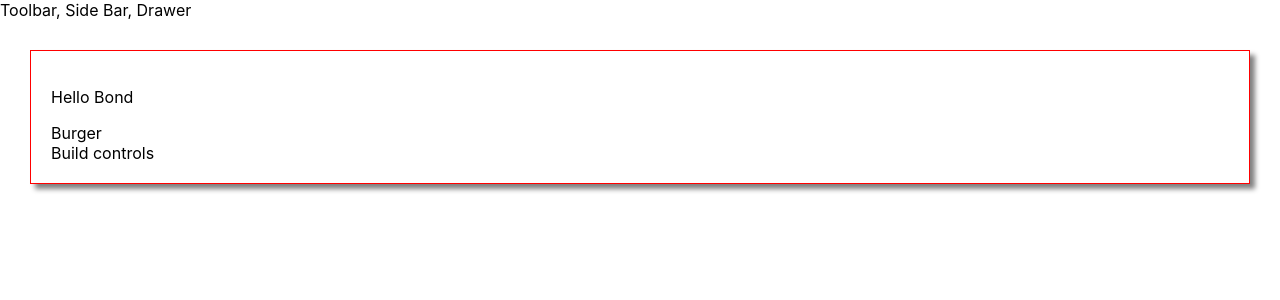
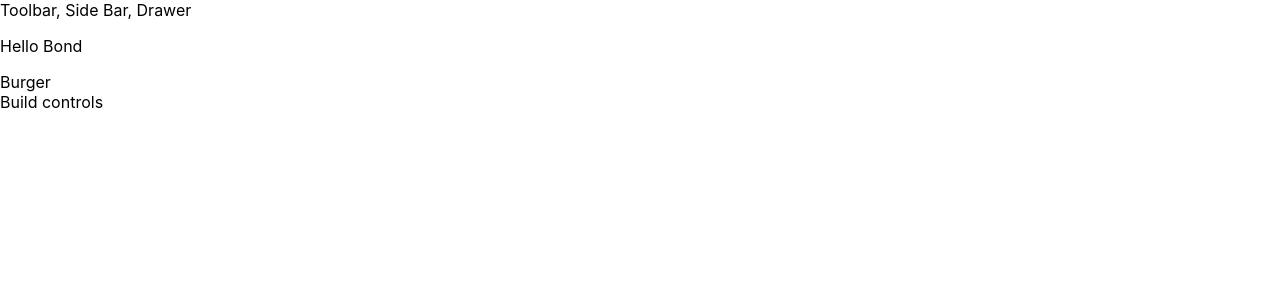
Before and after one commit to ParekhAmi/React-JS, a React app in the folder burger-app/: page / in a window 1280 px wide. Shown: the top 300 px of the page. Built offline with nearby package versions, Linux system fonts and the light colour scheme.

Commit message:
import Layout.css in Layout.js file

```diff
--- a/burger-app/src/components/Layout/Layout.css
+++ b/burger-app/src/components/Layout/Layout.css
@@ -1,6 +1,3 @@
 .Container{
-    margin: 30px;
-    padding: 20px;
-    border: 1px solid red;
-    box-shadow: 5px 5px 5px gray ;
+    margin-top: 16px;
 }
--- a/burger-app/src/components/Layout/Layout.js
+++ b/burger-app/src/components/Layout/Layout.js
@@ -1,11 +1,11 @@
-
 import React from 'react';
 import Aux from '../../hoc/Aux1';
-import classes from './Layout.css';
+import './Layout.css';
+
 const layout = (props)=>(
     <Aux>
         <div >Toolbar, Side Bar, Drawer</div>
-        <main class="Container" >
+        <main class="Container">
             {props.children}
         </main>
     </Aux>
--- a/burger-app/src/components/Layout/NewLayout.css
+++ /dev/null
@@ -1,6 +0,0 @@
-.Content{
-    border:1px solid blue;
-    padding:20px;
-    width:80%;
-    margin:20px;
-}
```
